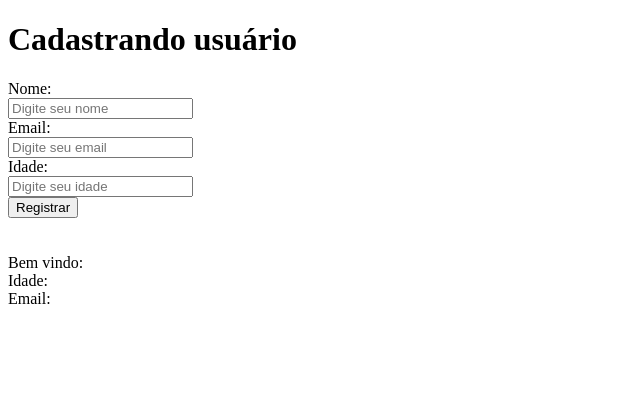
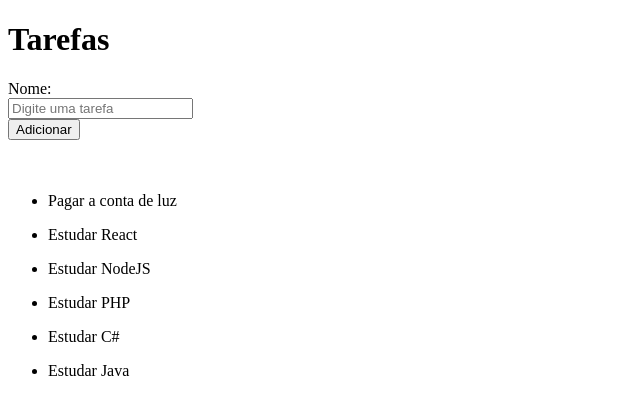
Before and after one commit to kessygodoy/Udemy_Cursos, a React (Create React App) app in the folder primeiro-app/: page / in a window 1280 px wide. Shown: the top 414 px of the page, without its empty margins (0-640 px from the left). Built offline with nearby package versions, Linux system fonts and the light colour scheme.

Commit message:
praticando manipulação do setState e map

```diff
--- a/primeiro-app/src/App.jsx
+++ b/primeiro-app/src/App.jsx
@@ -1,46 +1,43 @@
-import { useState } from "react";
+import { use, useState } from "react";
 import Nome from "./components/Nome";
 
 export default function App() {
-  const [nome, setNome] = useState("");
-  const [idade, setIdade] = useState("");
-  const [email, setEmail] = useState("");
-
-  const [user, setUser] =  useState({
-    nome: "",
-    idade: "",
-    email: "",
-  });
+  const [input, setInput] = useState("");
+  const [tarefas, setTarefas] = useState([
+    'Pagar a conta de luz',
+    'Estudar React',
+    'Estudar NodeJS',
+    'Estudar PHP',
+    'Estudar C#',
+    'Estudar Java',
+  ]);
 
   function handleRegister(e){
     e.preventDefault();
-
-    setUser({
-      nome: nome,
-      idade: idade,
-      email: email,
-    })
+    setTarefas([input, ...tarefas])
   }
 
   return (
     <div className="App">
-      <h1>Cadastrando usuário</h1>
+      <h1>Tarefas</h1>
      <form onSubmit={handleRegister}>
         <label htmlFor="nome">Nome:</label><br />
-        <input type="text" value={nome} onChange={ev => setNome(ev.target.value)} placeholder="Digite seu nome" id="nome"/> <br />
-        <label htmlFor="email">Email:</label><br />
-        <input type="text" value={email} onChange={ev => setEmail(ev.target.value)} placeholder="Digite seu email" id="email"/><br />
-        <label htmlFor="idade">Idade:</label><br />
-        <input type="text" value={idade} onChange={ev => setIdade(ev.target.value)} placeholder="Digite seu idade" id="idade"/><br />
+        <input type="text" value={input} onChange={ev => setInput(ev.target.value)} placeholder="Digite uma tarefa" id="nome"/> <br />
 
-        <button type="submit">Registrar</button>
+        <button type="submit">Adicionar</button>
      </form>
      <br /><br />
 
      <div>
-      <span>Bem vindo: {user.nome}</span><br />
-      <span>Idade: {user.idade}</span><br />
-      <span>Email: {user.email}</span><br />
+     <ul>
+      {
+        tarefas.map((tarefa, index) => (
+          <li key={index}>
+            <p>{tarefa}</p>
+          </li>
+        ))
+      }
+      </ul>
      </div>
     </div>
   );
```
